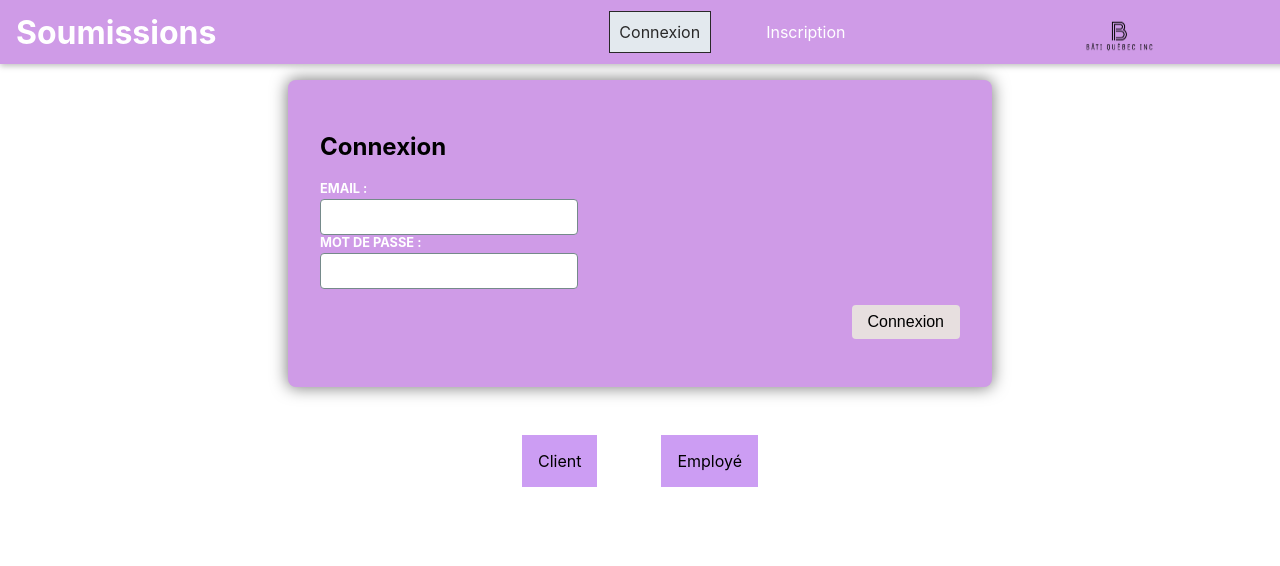
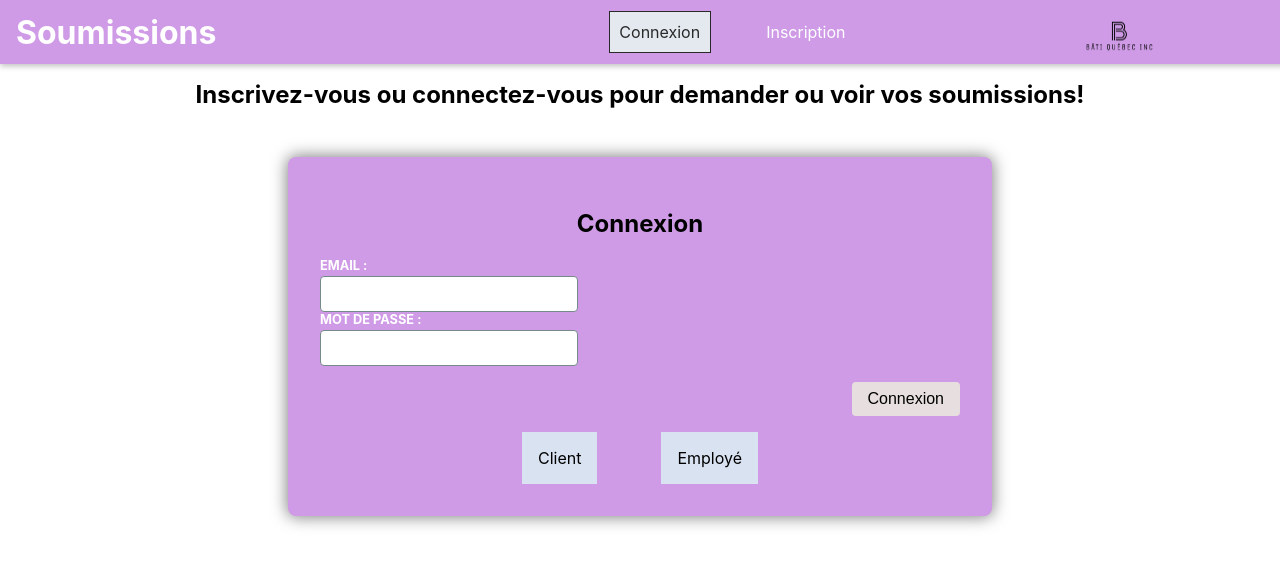
Before and after one commit to MyriamAssam/app-soumission, a React (Create React App) app in the folder Frontend/: page /connexion in a window 1280 px wide. Shown: the top 566 px of the page. Built offline with nearby package versions, Linux system fonts and the light colour scheme.

Commit message:
arranger css

```diff
--- a/Frontend/src/components/inscription/Inscription.css
+++ b/Frontend/src/components/inscription/Inscription.css
@@ -71,6 +71,20 @@ fieldset {
   color: #d9e2f1;
 }
 
+.typeCompte {
+  position: relative;
+  display: flex;
+  justify-content: center;
+  gap: 4em;
+  padding-top: 0em;
+}
+
+.typeCompte a {
+  background-color: #d9e2f1;
+  padding: 1em;
+  cursor: pointer;
+}
+
 .controles-error {
   color: #ffca99;
   font-size: 0.8rem;
--- a/Frontend/src/components/inscription/Inscription.jsx
+++ b/Frontend/src/components/inscription/Inscription.jsx
@@ -136,13 +136,18 @@ export default function Inscription(props) {
         </div>
 
       )}
-      {/* ✅ Ce champ est essentiel pour le backend */}
+      { }
       <input type="hidden" name="role" value={props.type === "Employé" ? "employé" : "client"} />
       <p className="form-actions">
         <button className="boutonLog" type="submit">
           Inscription
         </button>
       </p>
+      <div className="typeCompte">
+
+        <a onClick={() => setTypeCompte("Client")}>Client</a>
+        <a onClick={() => setTypeCompte("Employé")}>Employé</a>
+      </div>
     </form>
   );
 }
--- a/Frontend/src/components/login/Login.css
+++ b/Frontend/src/components/login/Login.css
@@ -82,6 +82,20 @@ fieldset {
   margin: 0;
 }
 
+.typeCompte {
+  position: relative;
+  display: flex;
+  justify-content: center;
+  gap: 4em;
+  padding-top: 0em;
+}
+
+.typeCompte a {
+  background-color: #d9e2f1;
+  padding: 1em;
+  cursor: pointer;
+}
+
 .controles-row {
   display: flex;
   flex-wrap: wrap;
--- a/Frontend/src/components/login/Login.jsx
+++ b/Frontend/src/components/login/Login.jsx
@@ -79,6 +79,12 @@ export default function Login(props) {
           Connexion
         </button>
       </p>
+      <div className="typeCompte">
+
+        <a onClick={() => setTypeCompte("Client")}>Client</a>
+        <a onClick={() => setTypeCompte("Employé")}>Employé</a>
+      </div>
+
     </form>
   );
 }
--- a/Frontend/src/containers/Connexion.jsx
+++ b/Frontend/src/containers/Connexion.jsx
@@ -1,6 +1,6 @@
 import React, { useState, useEffect } from "react";
 import Login from "../components/login/Login";
-
+import "./Register.css";
 import axios from "axios";
 
 export default function Connexion() {
@@ -39,13 +39,10 @@ export default function Connexion() {
   }, [isAuthenticated, typeCompte]);
 
   return (
-    <div>
+    <div className="texte">
+      <h2>Inscrivez-vous ou connectez-vous pour demander ou voir vos soumissions!</h2>
+
       <Login type={typeCompte} onLogin={handleLogin} />
-      <div className="typeCompte">
-
-        <a onClick={() => setTypeCompte("Client")}>Client</a>
-        <a onClick={() => setTypeCompte("Employé")}>Employé</a>
-      </div>
 
 
 
--- a/Frontend/src/containers/Register.css
+++ b/Frontend/src/containers/Register.css
@@ -1,13 +1,3 @@
-.typeCompte {
-    position: relative;
-    display: flex;
-    justify-content: center;
-    gap: 4em;
-    padding-top: 0em;
+.texte h2 {
+    text-align: center;
 }
-
-.typeCompte a {
-    background-color: rgb(204, 157, 243);
-    padding: 1em;
-    cursor: pointer;
-}
--- a/Frontend/src/containers/Register.jsx
+++ b/Frontend/src/containers/Register.jsx
@@ -6,15 +6,9 @@ export default function Register() {
   const [typeCompte, setTypeCompte] = useState("Client");
 
   return (
-    <div>
+    <div className="texte">
       <h2>Inscrivez-vous ou connectez-vous pour demander ou voir vos soumissions!</h2>
       <Inscription type={typeCompte} />
-      <div className="typeCompte">
-
-        <a onClick={() => setTypeCompte("Client")}>Client</a>
-        <a onClick={() => setTypeCompte("Employé")}>Employé</a>
-      </div>
-
 
     </div>
   );
```
